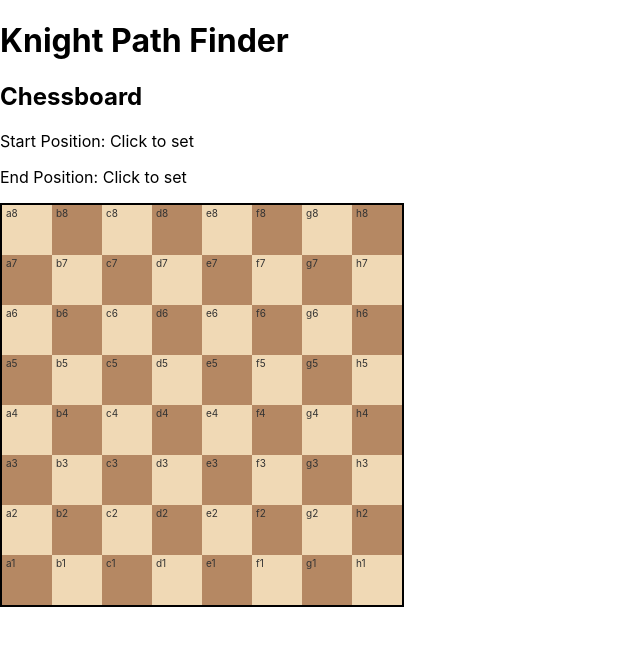
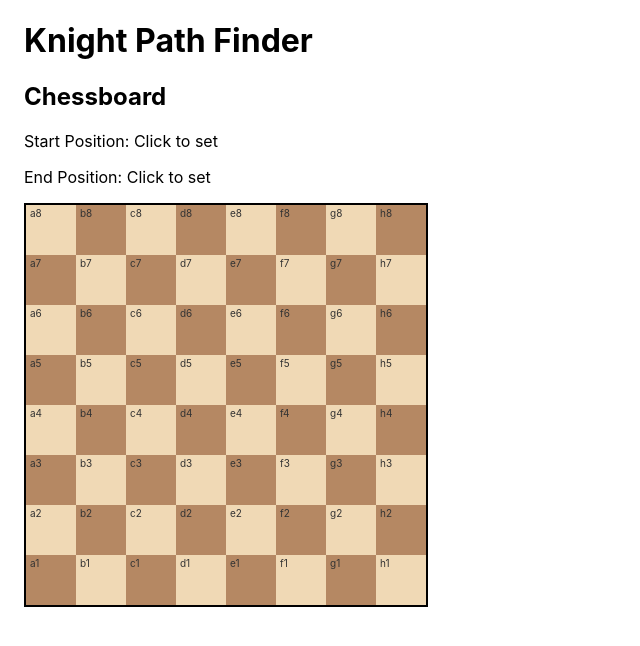
Before and after one commit to Jamon27/fe-board-game, a React (Create React App) app: page / in a window 1280 px wide. Shown: the top 646 px of the page, without its empty margins (0-640 px from the left). Built offline with nearby package versions, Linux system fonts and the light colour scheme.

Commit message:
Add app wrapper

```diff
--- a/src/App.css
+++ b/src/App.css
@@ -36,3 +36,7 @@
     transform: rotate(360deg);
   }
 }
+
+.App-wrapper {
+  margin-left: 24px;
+}
--- a/src/App.tsx
+++ b/src/App.tsx
@@ -1,11 +1,11 @@
-import React, { useState } from 'react';
+import React from 'react';
 import './App.css';
-import Chessboard from './pages/chessboard/chessboard';
 import ErrorBoundary from './common/ErrorBoundary';
+import Chessboard from './pages/chessboard/Chessboard';
 
 function App() {
   return (
-    <div>
+    <div className="App-wrapper">
       <h1>Knight Path Finder</h1>
       <ErrorBoundary>
         <Chessboard />
```
Also changed, not shown: 1 other file (tests, documents, lock files or other folders).
